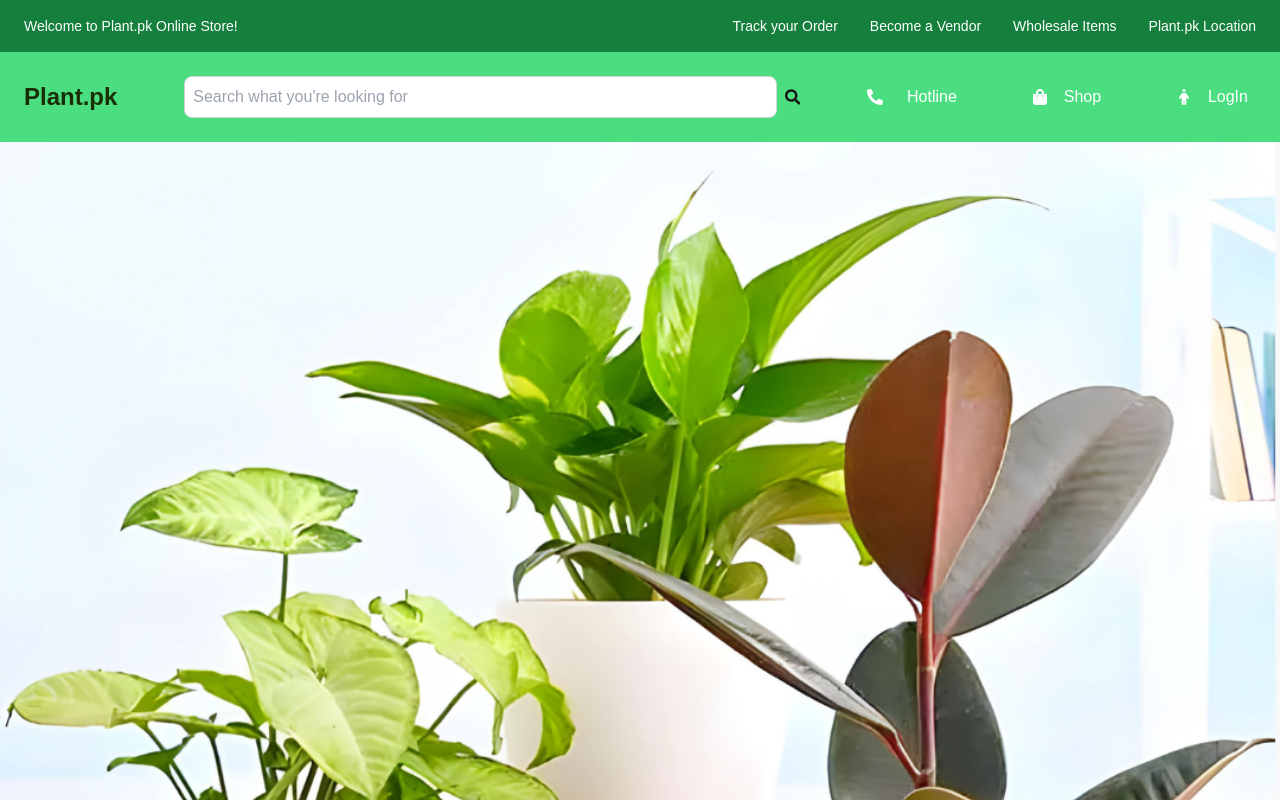
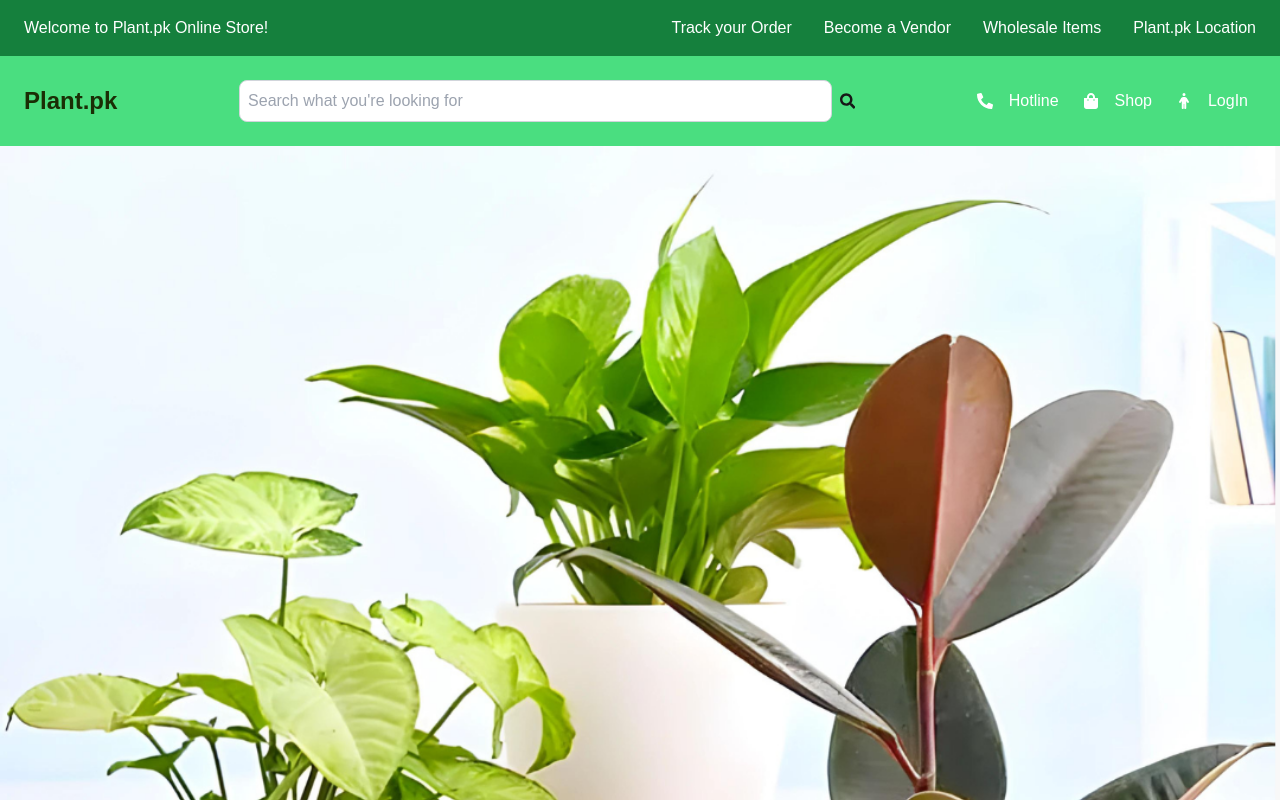
Before and after one commit to DilkashMaryam/nextjs_assignment03, a Next.js app: page / in a window 1280 px wide. Shown: the top 800 px of the page. Built offline with nearby package versions, Linux system fonts and the light colour scheme.

Commit message:
Update Header.tsx

```diff
--- a/app/components/Header/Header.tsx
+++ b/app/components/Header/Header.tsx
@@ -6,9 +6,9 @@ const Header = () =>{
     return(
         <div className="bg-green-400">
 
-          <div className="bg-green-700 px-6 py-4 flex flex-col sm:flex-row sm:justify-between items-center text-sm">
+          <div className="bg-green-700 px-6 py-4 flex flex-col sm:flex-row sm:justify-between text-xs sm:text-sm md:text-base items-center ">
             <h1 className="text-white">Welcome to Plant.pk Online Store! </h1>
-                <ul className="inline-flex space-x-8 sm:mt-0">
+                <ul className="inline-flex space-x-8 sm:mt-0 mt-4">
                 <li><Link href="/Track" className="hover:text-black text-white">Track your Order</Link></li>
                 <li><Link href="/Vendor" className="hover:text-black text-white">Become a Vendor</Link></li>
                 <li><Link href="/Wholesale" className="hover:text-black text-white">Wholesale Items</Link></li>
@@ -27,19 +27,21 @@ const Header = () =>{
           /><FaSearch className="mr-1" />
         </div>
 
-        <div className="flex items-center space-x-4 mt-4 sm:mt-0">
+        <div className="flex flex-col sm:flex-row items-center space-y-4 sm:space-y-0 sm:space-x-4 mt-4 sm:mt-0 w-full sm:w-auto">
+        <div className="flex items-center w-full sm:w-auto space-x-2">
             <FaPhone className="text-white rotate-90" />
-            <Link href="Contact" className="text-white border-transparent rounded-md p-2 hover:bg-green-200 hover:text-black">Hotline</Link>
+            <Link href="Contact" className="text-white border-transparent rounded-md p-2 w-full sm:w-auto hover:bg-green-200 hover:text-black text-center">Hotline</Link>
           </div>
-          <div className="flex items-center space-x-2">
+          <div className="flex items-center w-full sm:w-auto space-x-2">
           <FaShoppingBag className="text-white"/>
-          <Link href="/" className="border-transparent rounded-md p-2 text-white  hover:bg-green-200 hover:text-black">Shop</Link>
+          <Link href="/" className="border-transparent rounded-md p-2 w-full sm:w-auto text-white  hover:bg-green-200 hover:text-black text-center">Shop</Link>
           </div>
-          <div className="flex items-center space-x-2">
+          <div className="flex items-center w-full sm:w-auto space-x-2">
           <FaPerson className="text-white"/>
-          <button className="border-transparent rounded-md p-2 text-white  hover:bg-green-200 hover:text-black">LogIn</button>
+          <button className="border-transparent rounded-md p-2 w-full sm:w-auto text-white  hover:bg-green-200 hover:text-black text-center">LogIn</button>
           </div>
          </div>
+        </div>
         </div>
     )
 };
```
